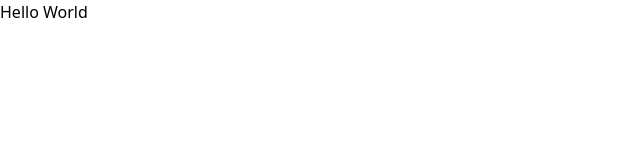
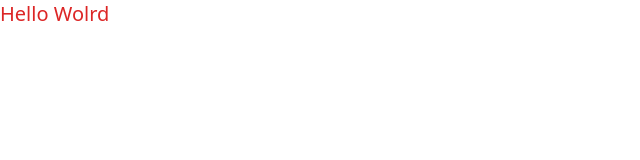
Before and after one commit to CodeDroid999/WorkWise, a Next.js app in the folder giggs/: page / in a window 1280 px wide. Shown: the top 160 px of the page, without its empty margins (0-640 px from the left). Built offline with nearby package versions, Linux system fonts and the light colour scheme.

Commit message:
delete api folder

```diff
--- a/giggs/src/pages/api/hello.js
+++ /dev/null
@@ -1,5 +0,0 @@
-// Next.js API route support: https://nextjs.org/docs/api-routes/introduction
-
-export default function handler(req, res) {
-  res.status(200).json({ name: 'John Doe' })
-}
--- a/giggs/src/pages/index.js
+++ b/giggs/src/pages/index.js
@@ -1,6 +1,7 @@
 import React from 'react';
 
 function Index(){
-  return <div>Hello World</div>;
-}
+  return <div className="text-xl text-red-600">Hello Wolrd</div>;
+};
+
 export default Index;
```
